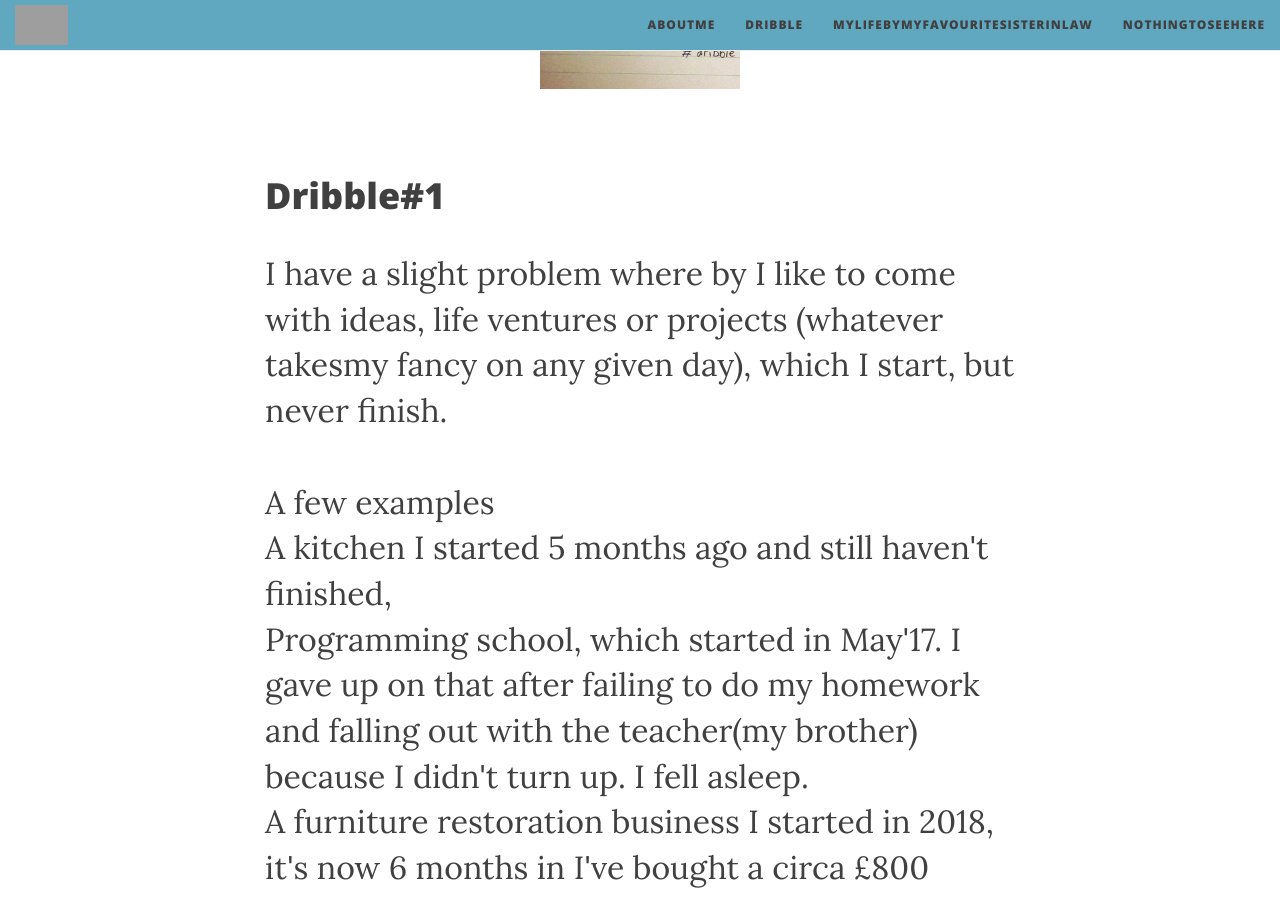
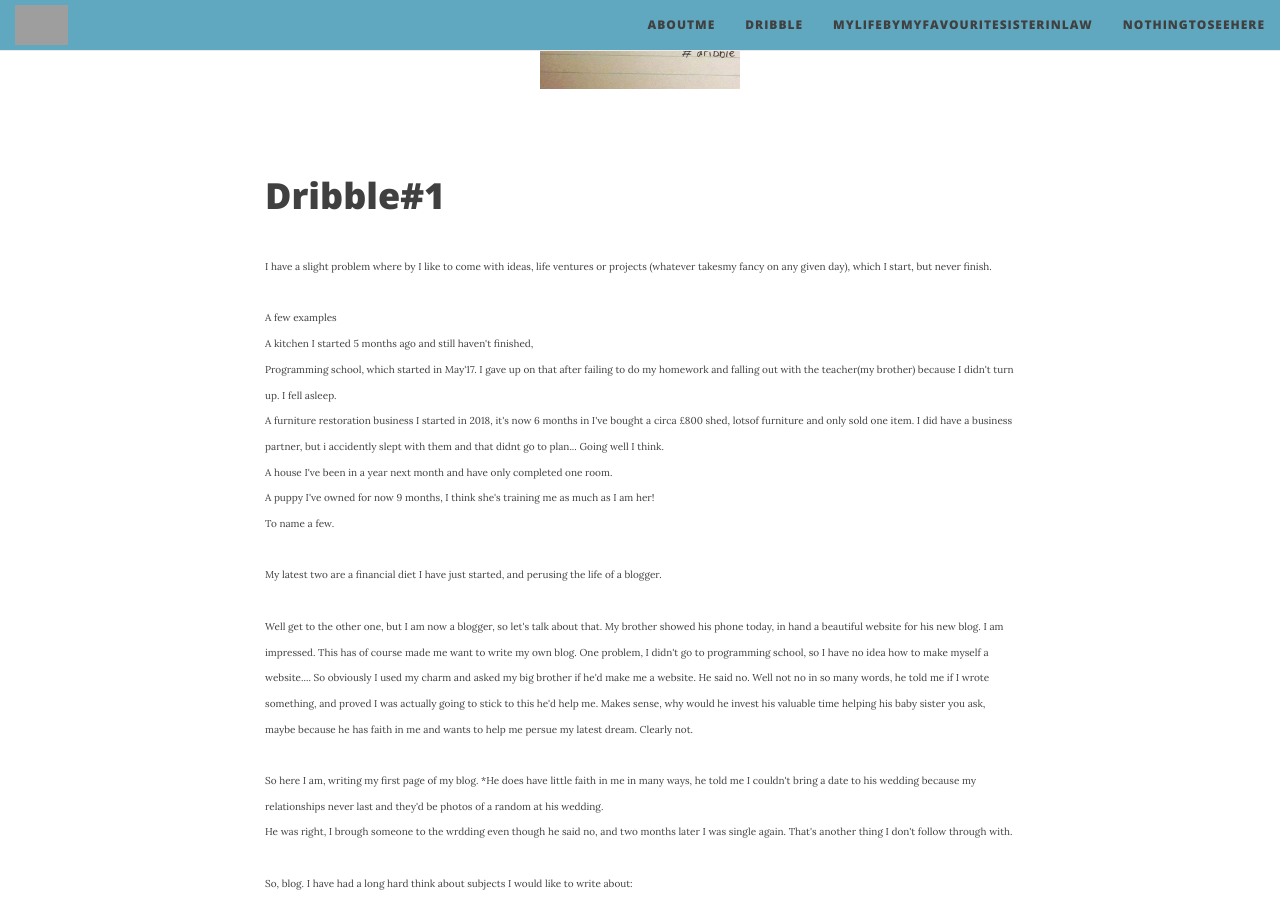
Before and after one commit to ellis-ward/ellis-ward.github.io, a Jekyll site: the page built from Dribble.md, in a window 1280 px wide and 900 px high, scrolled down 385 px. Built offline with Jekyll 4.4.1, drawn with Linux system fonts in a browser that asks for light colours; nearby versions of some CDN libraries; grey boxes are pictures that could not be loaded.

Commit message:
Update Dribble.md

```diff
--- a/Dribble.md
+++ b/Dribble.md
@@ -17,7 +17,7 @@ subtitle:
   <h1>Dribble#1</h1>
 <br>
 <div class="boxed">
-  <font size="6">
+  <font size="1">
       I have a slight problem where by I like to come with ideas, life ventures or projects (whatever takesmy fancy on any given day), which I start, but never finish. <br> <br>
 A few examples <br>
 A kitchen I started 5 months ago and still haven't finished,<br>
```
